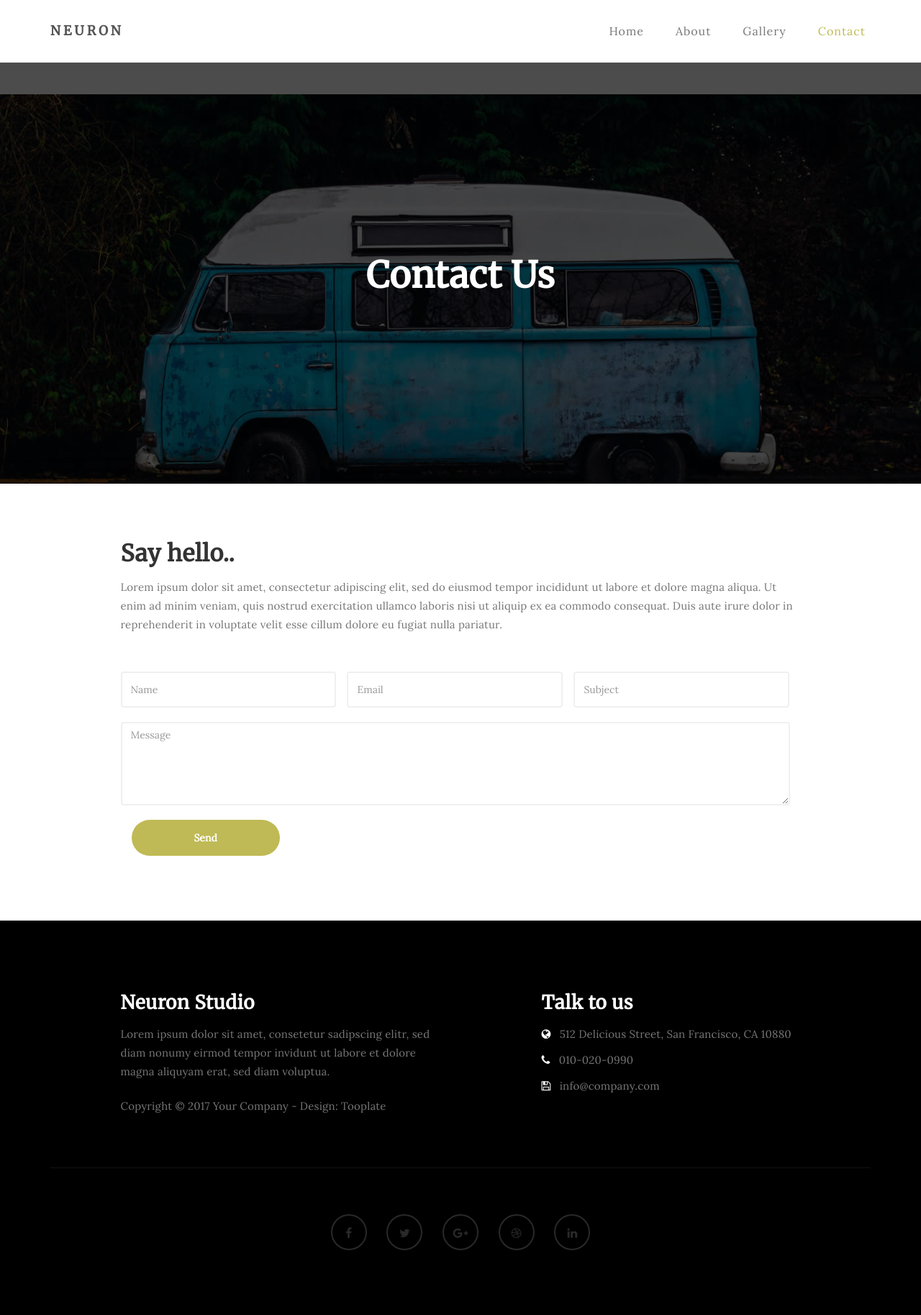
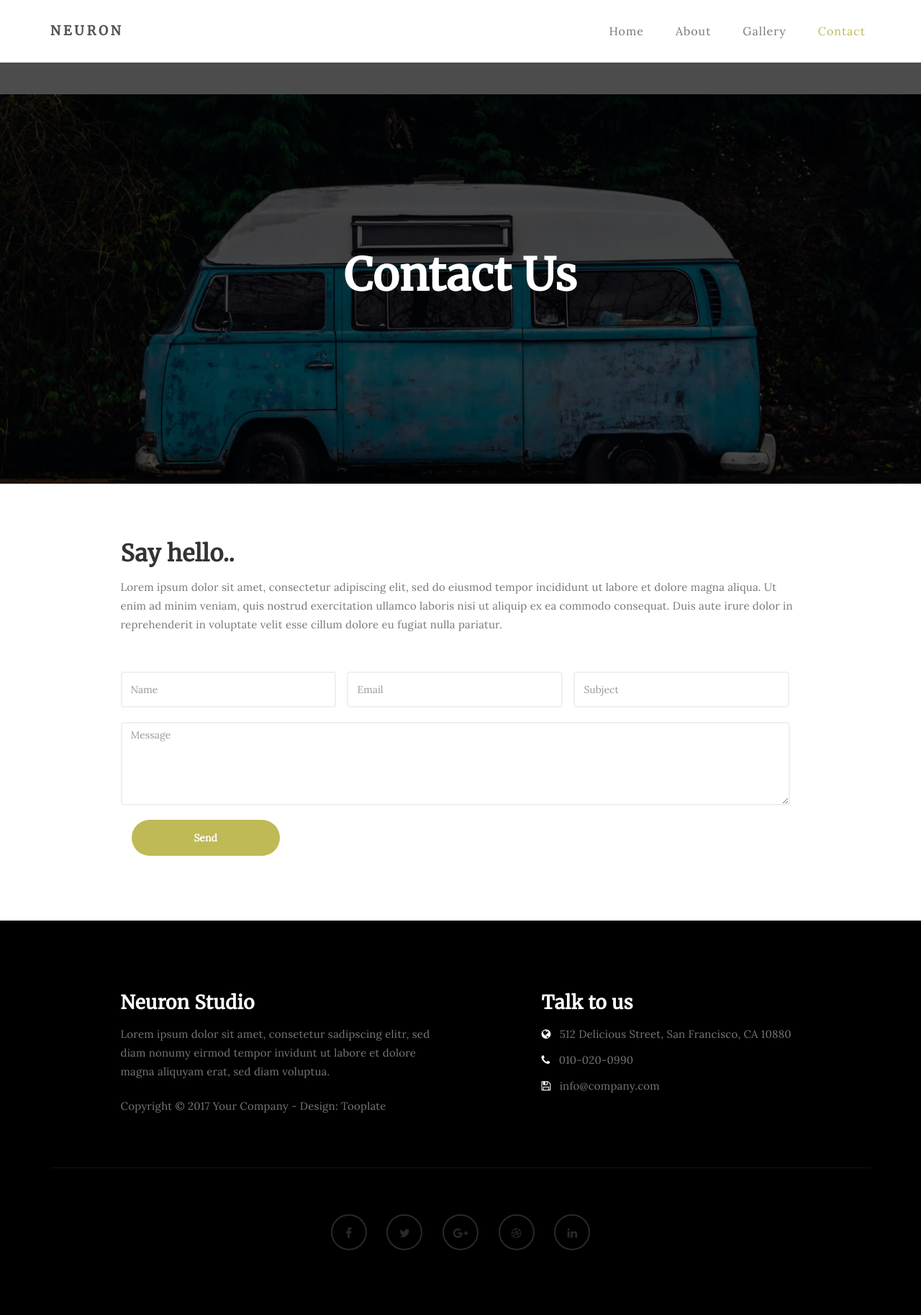
Before and after one commit to rpraka/JihyeonJe.com, a Jekyll site: the page contact.html, which Jekyll copies as it is, in a window 1280 px wide. Shown: the whole page at 72% size. Built offline with Jekyll 4.4.1, drawn with Linux system fonts in a browser that asks for light colours.

Commit message:
Update style.css

```diff
--- a/css/style.css
+++ b/css/style.css
@@ -27,7 +27,7 @@ h1,h2,h3,h4,h5,h6 {
 }
 
 h1 {
-    font-size: 50px;
+    font-size: 62px;
     padding-bottom: 14px;
     margin-bottom: 0px;
 }
@@ -46,7 +46,7 @@ h3 {
 
 h4 {
   color: #666;
-  font-size: 18px;
+  font-size: 12px;
   font-weight: normal;
   letter-spacing: 2px;
 }
```
